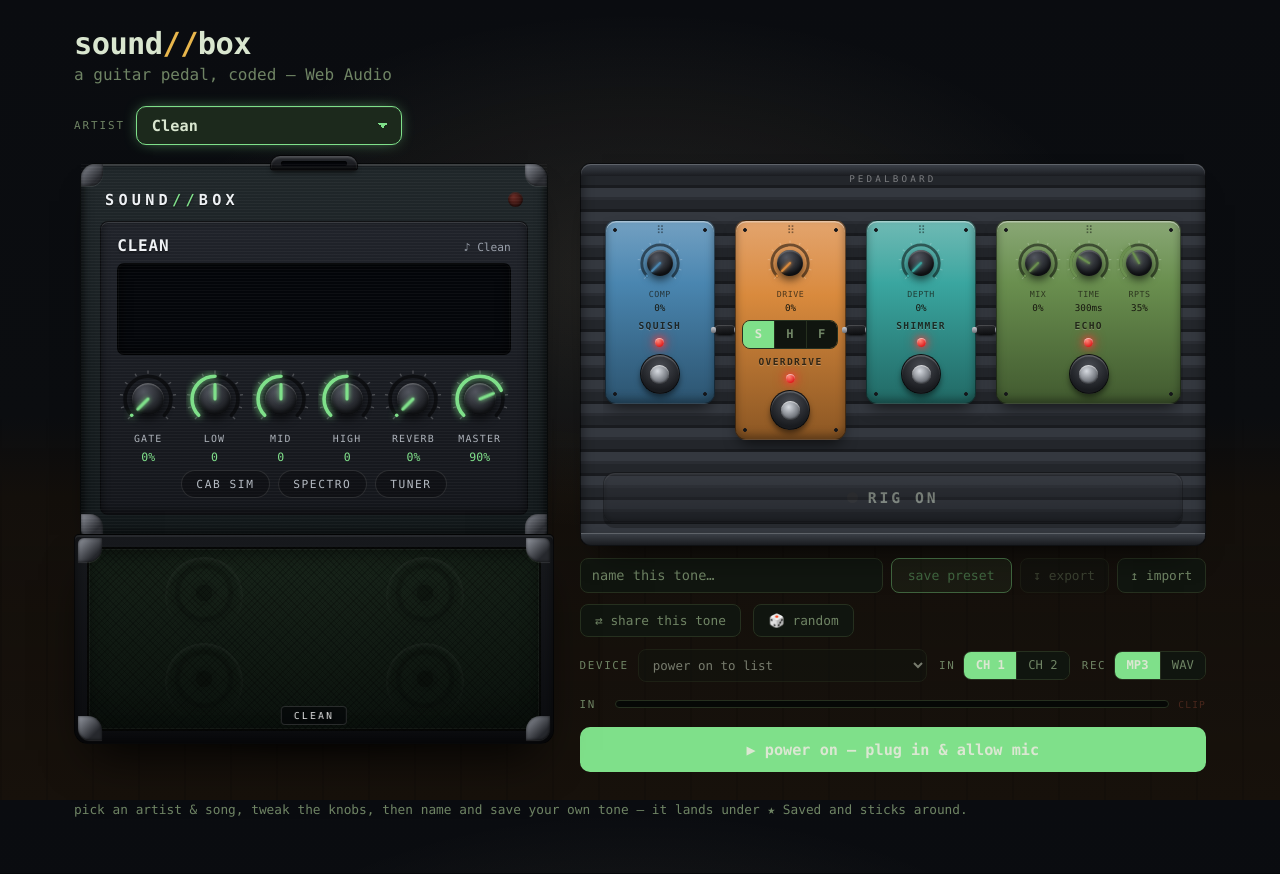
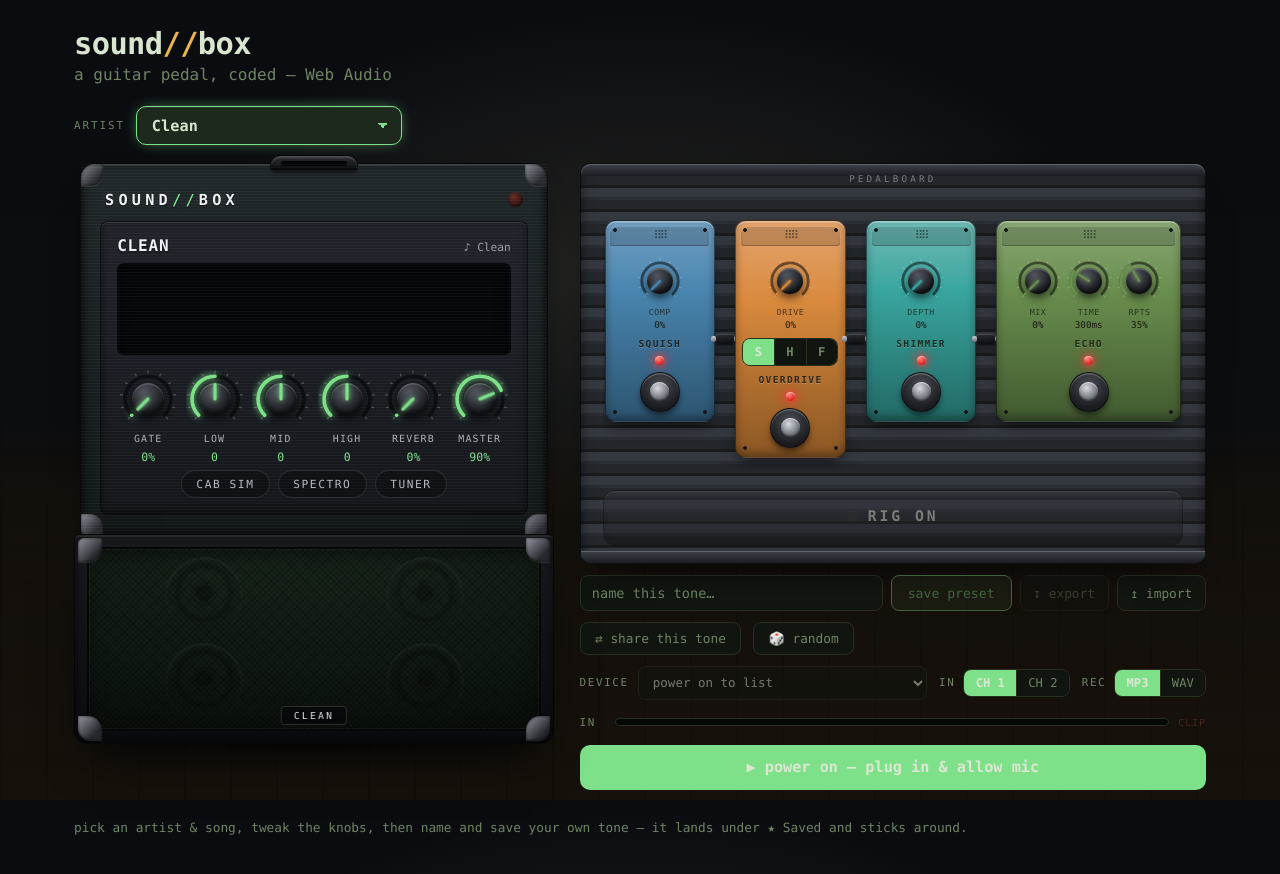
Before and after one commit to dlrztrk00/guitar-sound-effects, a React (Vite) app: page / in a window 1280 px wide. Shown: the top 874 px of the page. Built offline with nearby package versions, Linux system fonts and the light colour scheme.

Commit message:
Upgrade pedal reordering to pointer-based live sorting (mouse + touch), with a drag bar and lift feedback

```diff
--- a/src/App.css
+++ b/src/App.css
@@ -664,32 +664,46 @@ header .sub {
   filter: saturate(0.5) brightness(0.82);
 }
 
-/* drag handle to reorder the chain */
+/* full-width drag bar to reorder the chain (mouse + touch) */
 .sb-grip {
-  position: absolute;
-  top: 4px;
-  left: 50%;
-  transform: translateX(-50%);
+  align-self: stretch;
+  margin: -0.3rem -0.2rem 0.15rem;
+  padding: 3px 0 4px;
+  display: flex;
+  justify-content: center;
+  align-items: center;
   cursor: grab;
-  font-size: 0.7rem;
-  line-height: 1;
-  letter-spacing: -1px;
-  color: rgba(0, 0, 0, 0.45);
-  user-select: none;
+  border-radius: 8px 8px 3px 3px;
+  background: rgba(0, 0, 0, 0.16);
+  box-shadow: inset 0 -1px 0 rgba(0, 0, 0, 0.25);
+  touch-action: none; /* let us handle touch drags ourselves */
 }
 .sb-grip:active {
   cursor: grabbing;
 }
-.stompbox.dragover {
-  outline: 2px dashed rgba(255, 255, 255, 0.55);
-  outline-offset: 2px;
+.grip-dots {
+  font-size: 0.72rem;
+  line-height: 1;
+  letter-spacing: -2px;
+  color: rgba(0, 0, 0, 0.5);
+  user-select: none;
+}
+/* the pedal currently being dragged lifts off the board */
+.stompbox.grabbing {
+  z-index: 5;
+  transform: translateY(-6px) scale(1.04);
+  box-shadow: 0 16px 26px -8px rgba(0, 0, 0, 0.75),
+    inset 0 1.5px 0 rgba(255, 255, 255, 0.4);
+}
+.stompbox {
+  transition: transform 0.16s ease, box-shadow 0.16s ease, filter 0.15s;
 }
 
 .sb-knobs {
   display: flex;
   justify-content: center;
   gap: 0.3rem;
-  margin-top: 0.5rem;
+  margin-top: 0.15rem;
 }
 .sb-knobs .knob {
   width: 46px;
--- a/src/App.tsx
+++ b/src/App.tsx
@@ -113,8 +113,8 @@ export default function App() {
   });
   // the pedal chain order (front of board → amp) — drag to reorder
   const [order, setOrder] = useState<PedalId[]>(["comp", "drive", "chorus", "delay"]);
-  const dragId = useRef<PedalId | null>(null);
-  const [overId, setOverId] = useState<PedalId | null>(null);
+  const [dragging, setDragging] = useState<PedalId | null>(null);
+  const pedalRefs = useRef<Partial<Record<PedalId, HTMLDivElement | null>>>({});
 
   // built-in artists + a "Saved" section when the user has presets
   const savedArtist: Artist = {
@@ -343,16 +343,36 @@ export default function App() {
     });
   }
 
-  // drop the dragged pedal in front of the pedal it was dropped on
-  function dropPedal(targetId: PedalId) {
-    const from = dragId.current;
-    dragId.current = null;
-    setOverId(null);
-    if (!from || from === targetId) return;
-    const next = order.filter((x) => x !== from);
-    next.splice(next.indexOf(targetId), 0, from);
-    setOrder(next);
-    engineRef.current?.setPedalOrder(next);
+  // pointer-based live reorder (works with mouse and touch)
+  function beginDrag(e: React.PointerEvent, id: PedalId) {
+    (e.currentTarget as Element).setPointerCapture(e.pointerId);
+    setDragging(id);
+  }
+  function dragMove(e: React.PointerEvent, id: PedalId) {
+    if (dragging !== id) return;
+    const x = e.clientX;
+    const others = order.filter((z) => z !== id);
+    let insertAt = others.length;
+    for (let i = 0; i < others.length; i++) {
+      const el = pedalRefs.current[others[i]];
+      if (!el) continue;
+      const r = el.getBoundingClientRect();
+      if (x < r.left + r.width / 2) {
+        insertAt = i;
+        break;
+      }
+    }
+    const next = [...others];
+    next.splice(insertAt, 0, id);
+    if (next.some((z, i) => z !== order[i])) {
+      setOrder(next);
+      engineRef.current?.setPedalOrder(next);
+    }
+  }
+  function endDrag(e: React.PointerEvent, id: PedalId) {
+    if (dragging !== id) return;
+    (e.currentTarget as Element).releasePointerCapture?.(e.pointerId);
+    setDragging(null);
   }
 
   function randomTone() {
@@ -532,23 +552,24 @@ export default function App() {
     return (
       <div
         key={id}
+        ref={(el) => {
+          pedalRefs.current[id] = el;
+        }}
         className={`stompbox ${wide ? "wide" : ""} ${fx[id] ? "engaged" : ""} ${
-          overId === id && dragId.current !== id ? "dragover" : ""
+          dragging === id ? "grabbing" : ""
         }`}
         style={{ ["--pc" as string]: color }}
-        onDragOver={(e) => e.preventDefault()}
-        onDragEnter={() => setOverId(id)}
-        onDragLeave={() => setOverId((c) => (c === id ? null : c))}
-        onDrop={() => dropPedal(id)}
       >
-        <span
+        <div
           className="sb-grip"
-          draggable
-          onDragStart={() => (dragId.current = id)}
+          onPointerDown={(e) => beginDrag(e, id)}
+          onPointerMove={(e) => dragMove(e, id)}
+          onPointerUp={(e) => endDrag(e, id)}
+          onPointerCancel={(e) => endDrag(e, id)}
           title="drag to reorder the chain"
         >
-          ⠿
-        </span>
+          <span className="grip-dots">⠿⠿</span>
+        </div>
         {knobs}
         <div className="sb-name">{name}</div>
         <span className={`sb-led ${fx[id] ? "lit" : ""}`} />
```
